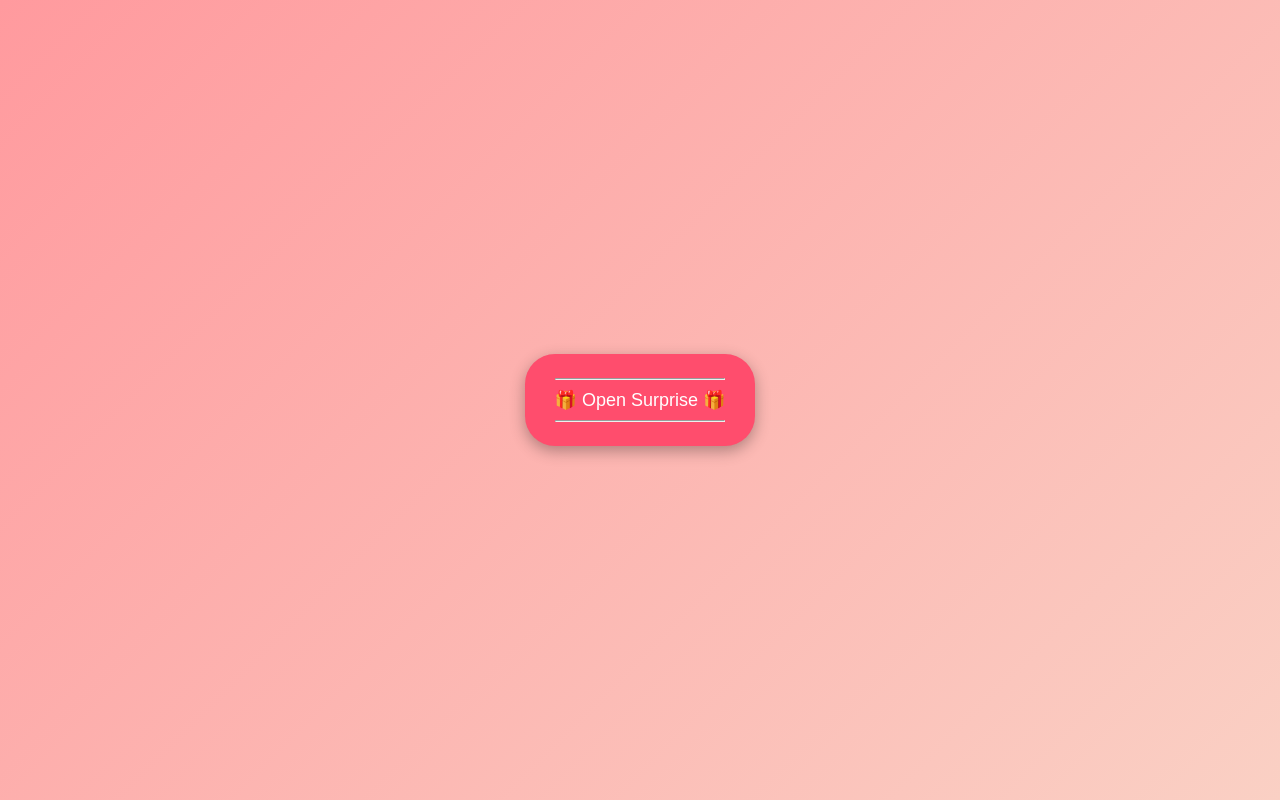
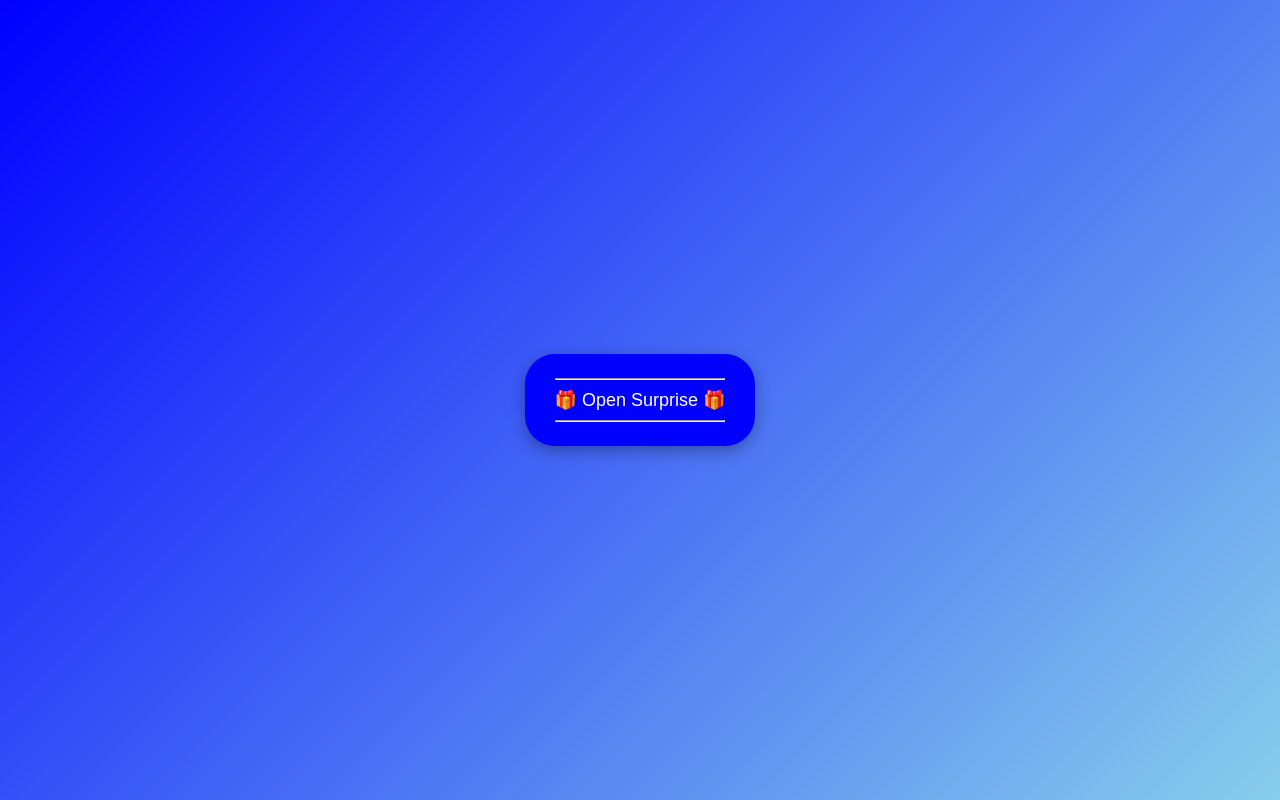
Before and after one commit to yuvrajbaliyan96/yuvi6, a plain HTML site: page index.html in a window 1280 px wide. Drawn offline with Linux system fonts and the light colour scheme.

Commit message:
Update index.html

```diff
--- a/index.html
+++ b/index.html
@@ -8,7 +8,7 @@
 body{
     margin:0;
     font-family:Arial, sans-serif;
-    background:linear-gradient(135deg,#ff9a9e,#fad0c4);
+    background:linear-gradient(135deg,#0000FF,#87CEEB);
     overflow:hidden;
 }
 
@@ -33,7 +33,7 @@ button{
     font-size:18px;
     border:none;
     border-radius:30px;
-    background:#ff4d6d;
+    background:blue;
     color:white;
     cursor:pointer;
     margin:15px;
@@ -127,7 +127,7 @@ function startRoses(){
 }
 
 function openWebsite(){
-    window.open("https://gifft.me/o/d/8din9d9mtsztrc1wzfsj7zwe");
+    window.open("https://gifft.me/o/d/ewycjpd2pubwhwhxab870dzy");
 }
 </script>
 
```
